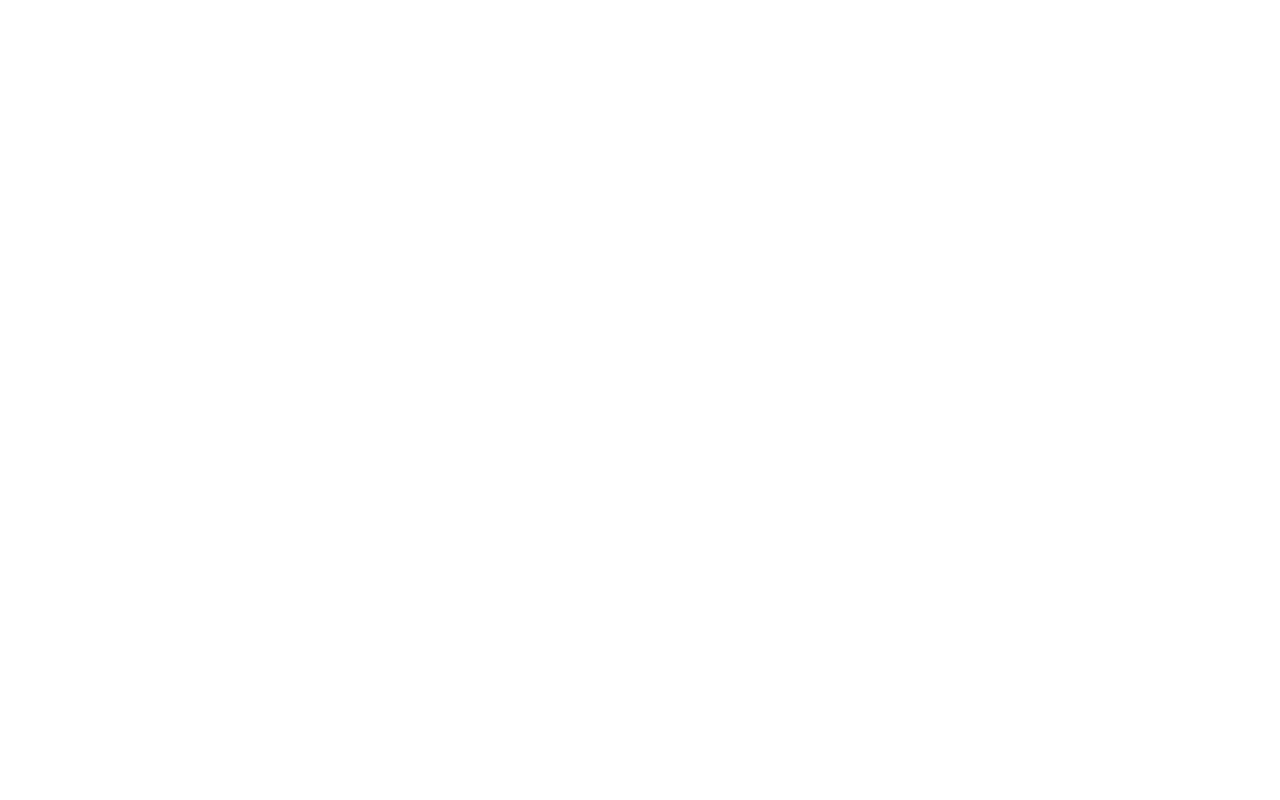
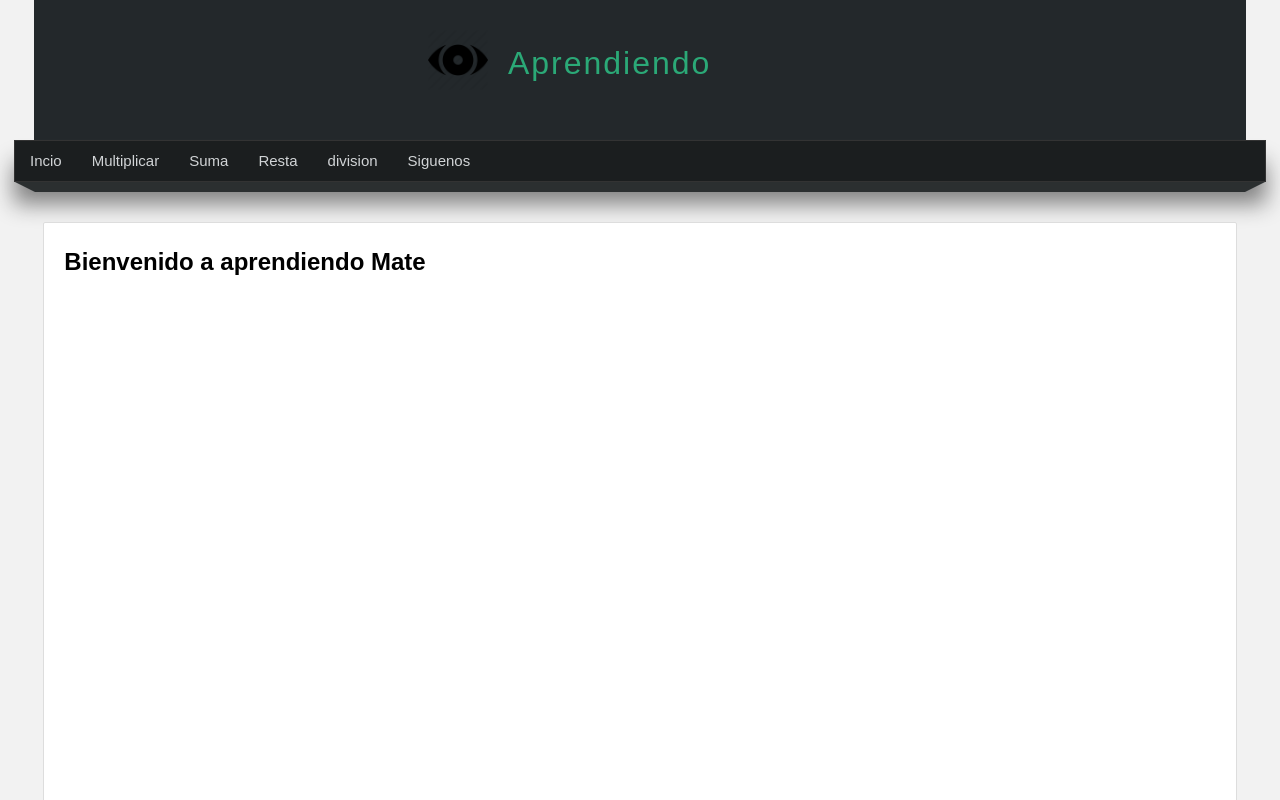
Before and after one commit to CritianChipana/DJango, a plain HTML site: page index.html in a window 1280 px wide. Shown: the top 800 px of the page. Drawn offline with Linux system fonts and the light colour scheme.

Commit message:
El primer avance

```diff
--- a/css/estilo.css
+++ b/css/estilo.css
@@ -0,0 +1,160 @@
+*{
+    margin: 0px;
+    padding: 0px;
+    font-family: Arial, Helvetica, sans-serif;
+    text-decoration: none;
+}
+
+.box p, .box h2, .box h3, .box ul{
+    margin-bottom: 5px;
+    margin-top: 5px;
+}
+.box ul, .box ol{
+    margin-left: 20px;
+    margin-bottom: 10px;
+}
+
+body{
+    background-color: #f2f2f2;
+}
+
+/*Estilos de la Cabecera*/
+header{
+    width: 1212px;
+    height: 140px;
+    background-color: #23282B;
+    margin: 0 auto;
+}
+
+#logotipo{
+    width: 35%;
+    height: 130px;
+    margin: 0 auto;
+    padding-top: 10px;
+}
+
+#logotipo img{
+    display: block;
+    width: 60px;
+    float: left;
+    margin-top: 20px;
+}
+
+#logotipo h1{
+    display: block;
+    float: left;
+    margin-top: 35px;
+    margin-left: 20px;
+    letter-spacing: 2px;
+    font-weight: lighter;
+    color: #2ba977;
+}
+
+/*Estilos para Navegación*/
+
+/*Zona de menú*/
+nav{
+    width: 1250px;
+    height: 40px;
+    margin: 0 auto;
+    background-color: #1B1E1F;
+    border: 1px solid #333333;
+    box-shadow: 0px 22px 22px gray;
+    font-size: 15px;
+}
+
+/* Zona de enlaces */
+nav ul{
+    list-style: none;
+    text-decoration: none;
+}
+nav ul li{
+    line-height: 40px;
+    float: left;
+}
+
+/*Para los hipervínculos*/
+nav ul li a{
+    display: block;
+    padding-left: 15px;
+    padding-right: 15px;
+    color: #d1d4d6;
+}
+
+/*Efecto en los Hipervínculos*/
+nav ul li a:hover{
+    background: #2ba977;
+    box-shadow: 0px 0px 0px #444 inset;
+    color: white;
+    transition: all 300ms;
+}
+
+/*Efecto 3D para la barra del menú*/
+.barra{
+    width: 1250px;
+    margin: 0 auto;
+}
+
+.esquina-izquierda{
+    display: block;
+    border-left: 20px solid transparent;
+    border-top: 10px solid #2B2F30;
+    float: left;
+}
+
+.esquina-derecha{
+    display: block;
+    border-right: 20px solid transparent;
+    border-top: 10px solid #2B2F30;
+    float: right;
+}
+
+/*Relleno del hueco*/
+.relleno-barra{
+    display: block;
+    width: 1210px;
+    height: 10px;
+    background: #2B2F30;
+    float: left;
+
+}
+
+/*Estilos para el contenido*/
+
+#content{
+    width: 1212px;
+    min-height: 930px;
+    margin: 0 auto;
+    margin-bottom: 30px;
+    margin-top: 40px;
+}
+.box{
+    background: white;
+    width: 95%;
+    min-height: 930px;
+    padding: 20px;
+    border: 1px solid #ddd;
+    border-radius: 2px;
+    margin: 0 auto;
+}
+
+.title{
+    color: #444;
+    letter-spacing: 1px;
+    font-size: 30px;
+    margin-bottom: 4px;
+    margin-top: 5px;
+}
+
+/*Estilos para el Footer*/
+footer{
+    width: 1250px;
+    background-color: #1B1E1F;
+    border: 1px solid #333;
+    color: #d1d4d6;
+    text-align: center;
+    margin: 0 auto;
+    padding-top: 20px;
+    padding-bottom: 20px;
+    box-shadow: 0px 0px 20px gray;
+}
--- a/index.html
+++ b/index.html
@@ -4,8 +4,44 @@
     <meta charset="UTF-8">
     <meta name="viewport" content="width=device-width, initial-scale=1.0">
     <title>Aprendiendo a Multiplicar</title>
+    <link rel="stylesheet" href="css/estilo.css">
 </head>
 <body>
 
+    <header>
+        <div id="logotipo">
+            <img src="imagen/logo-proyecto-saludar.png" alt="Logo Aprendiendo">
+            <h1>Aprendiendo</h1>
+        </div>
+    </header>
+
+    <nav>
+        <ul>
+            <li><a href="#">Incio</a></li>
+            <li><a href="partes/multiplicacion.html">Multiplicar</a></li>
+            <li><a href="partes/sumas.html">Suma</a></li>
+            <li><a href="partes/restas.html">Resta</a></li>
+            <li><a href="partes/division.html">division</a></li>
+            <li><a href="partes/contactanos.html">Siguenos</a></li>
+        </ul>
+    </nav>
+
+    <div class="barra">
+        <span class="esquina-izquierda"></span>
+        <span class="relleno-barra"></span>
+        <span class="esquina-derecha"></span>
+
+    </div>
+
+    <div id="content">
+        <div class="box">
+            <h2 class="bienvenido-h2">Bienvenido a aprendiendo Mate</h2>
+
+
+        </div>
+        div.
+    </div>
+
+    <footer> Aprendiendo a Sumar &copy;Cristian Chipana</footer>
 </body>
 </html>
```
Also changed, not shown: imagen/logo-proyecto-saludar.png (added), partes/contactanos.html (added), partes/division.html (added), partes/multiplicacion.html (added), partes/restas.html (added), partes/sumas.html (added).
